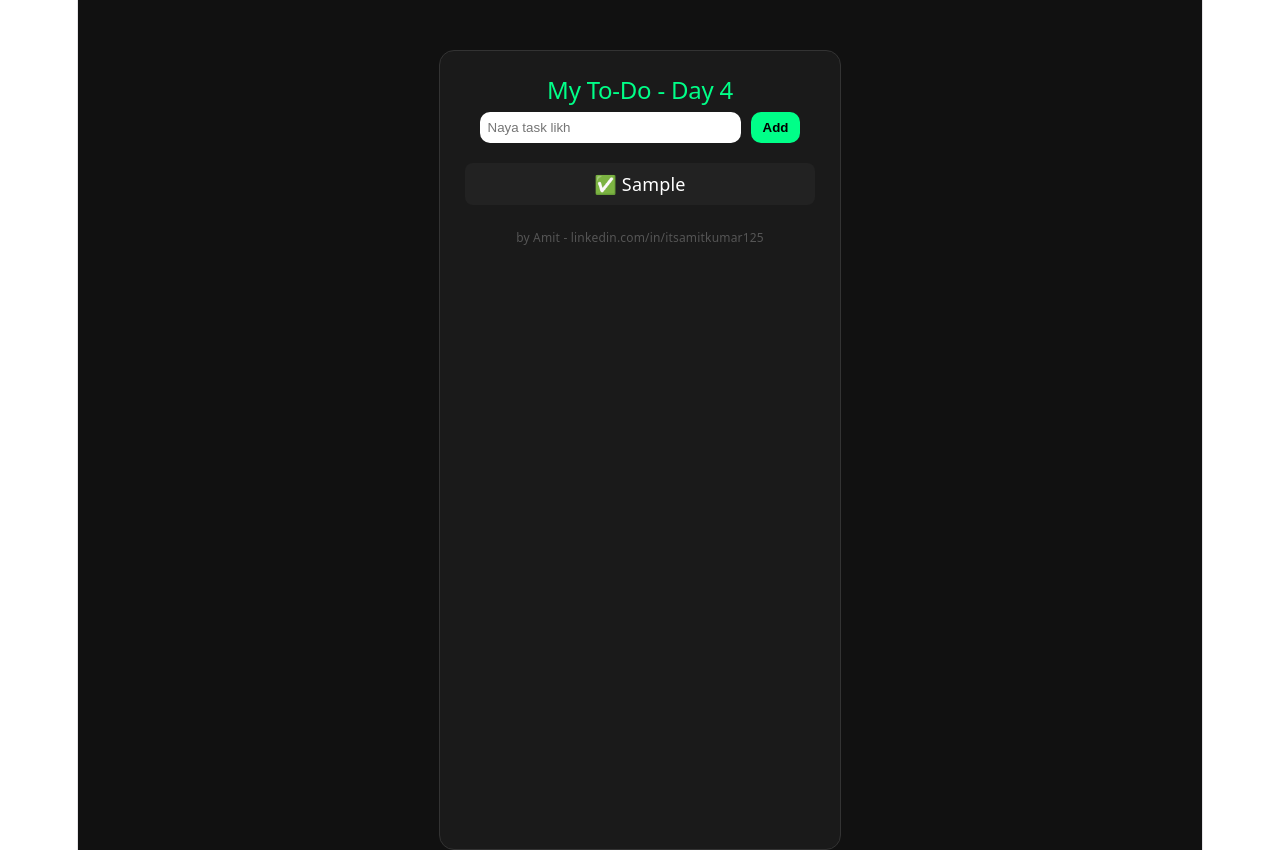
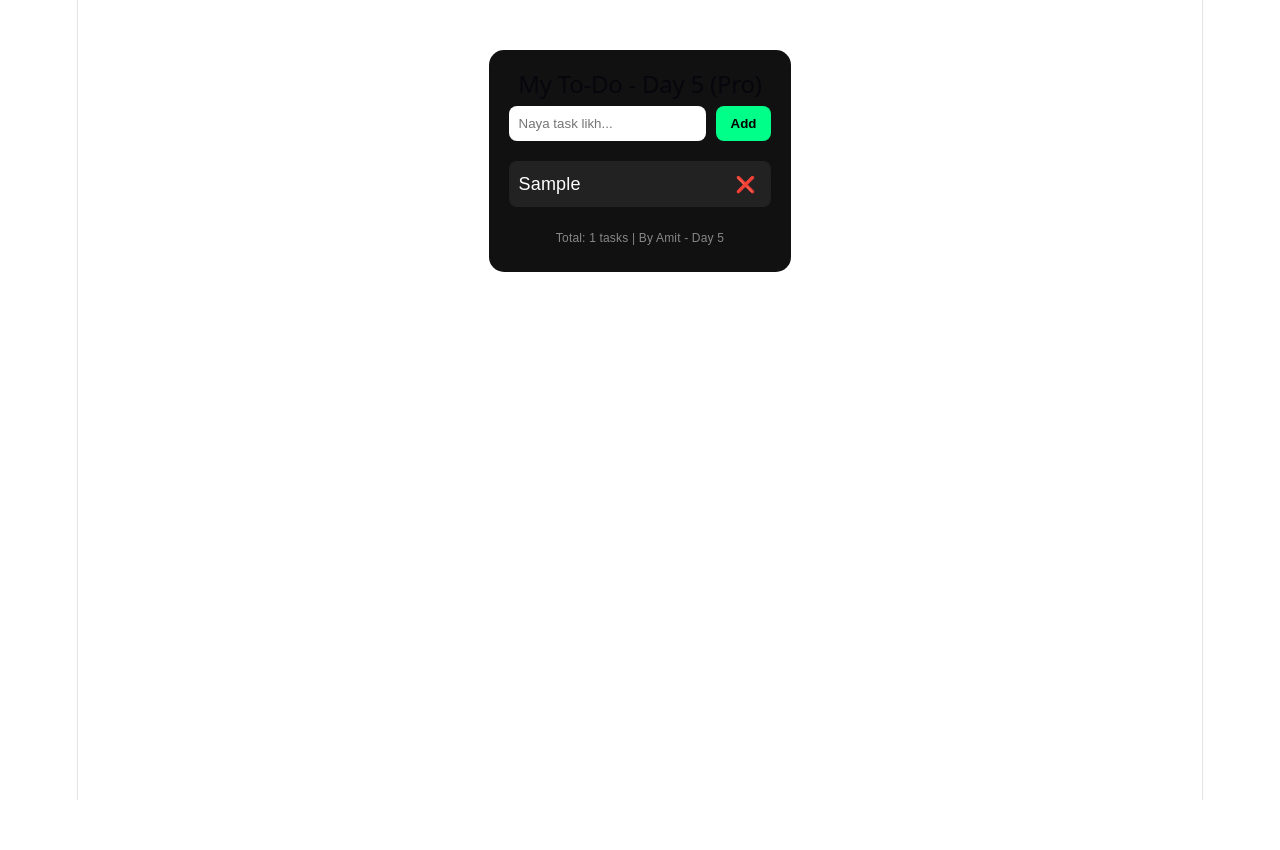
Before and after one commit to itsamitkumar125-ops/todo-app, a React (Vite) app: page / in a window 1280 px wide. Both pictures are taken after typing "Sample" into the empty fields and a click on the button "Add". After the commit the page ends 800 px from the top, so only its background shows below. Built offline with nearby package versions, Linux system fonts and the light colour scheme.

Commit message:
day 5 done - delete + localstorage

```diff
--- a/src/App.css
+++ b/src/App.css
@@ -1,184 +1,8 @@
-.counter {
-  font-size: 16px;
-  padding: 5px 10px;
-  border-radius: 5px;
-  color: var(--accent);
-  background: var(--accent-bg);
-  border: 2px solid transparent;
-  transition: border-color 0.3s;
-  margin-bottom: 24px;
-
-  &:hover {
-    border-color: var(--accent-border);
-  }
-  &:focus-visible {
-    outline: 2px solid var(--accent);
-    outline-offset: 2px;
-  }
-}
-
-.hero {
-  position: relative;
-
-  .base,
-  .framework,
-  .vite {
-    inset-inline: 0;
-    margin: 0 auto;
-  }
-
-  .base {
-    width: 170px;
-    position: relative;
-    z-index: 0;
-  }
-
-  .framework,
-  .vite {
-    position: absolute;
-  }
-
-  .framework {
-    z-index: 1;
-    top: 34px;
-    height: 28px;
-    transform: perspective(2000px) rotateZ(300deg) rotateX(44deg) rotateY(39deg)
-      scale(1.4);
-  }
-
-  .vite {
-    z-index: 0;
-    top: 107px;
-    height: 26px;
-    width: auto;
-    transform: perspective(2000px) rotateZ(300deg) rotateX(40deg) rotateY(39deg)
-      scale(0.8);
-  }
-}
-
-#center {
-  display: flex;
-  flex-direction: column;
-  gap: 25px;
-  place-content: center;
-  place-items: center;
-  flex-grow: 1;
-
-  @media (max-width: 1024px) {
-    padding: 32px 20px 24px;
-    gap: 18px;
-  }
-}
-
-#next-steps {
-  display: flex;
-  border-top: 1px solid var(--border);
-  text-align: left;
-
-  & > div {
-    flex: 1 1 0;
-    padding: 32px;
-    @media (max-width: 1024px) {
-      padding: 24px 20px;
-    }
-  }
-
-  .icon {
-    margin-bottom: 16px;
-    width: 22px;
-    height: 22px;
-  }
-
-  @media (max-width: 1024px) {
-    flex-direction: column;
-    text-align: center;
-  }
-}
-
-#docs {
-  border-right: 1px solid var(--border);
-
-  @media (max-width: 1024px) {
-    border-right: none;
-    border-bottom: 1px solid var(--border);
-  }
-}
-
-#next-steps ul {
-  list-style: none;
-  padding: 0;
-  display: flex;
-  gap: 8px;
-  margin: 32px 0 0;
-
-  .logo {
-    height: 18px;
-  }
-
-  a {
-    color: var(--text-h);
-    font-size: 16px;
-    border-radius: 6px;
-    background: var(--social-bg);
-    display: flex;
-    padding: 6px 12px;
-    align-items: center;
-    gap: 8px;
-    text-decoration: none;
-    transition: box-shadow 0.3s;
-
-    &:hover {
-      box-shadow: var(--shadow);
-    }
-    .button-icon {
-      height: 18px;
-      width: 18px;
-    }
-  }
-
-  @media (max-width: 1024px) {
-    margin-top: 20px;
-    flex-wrap: wrap;
-    justify-content: center;
-
-    li {
-      flex: 1 1 calc(50% - 8px);
-    }
-
-    a {
-      width: 100%;
-      justify-content: center;
-      box-sizing: border-box;
-    }
-  }
-}
-
-#spacer {
-  height: 88px;
-  border-top: 1px solid var(--border);
-  @media (max-width: 1024px) {
-    height: 48px;
-  }
-}
-
-.ticks {
-  position: relative;
-  width: 100%;
-
-  &::before,
-  &::after {
-    content: '';
-    position: absolute;
-    top: -4.5px;
-    border: 5px solid transparent;
-  }
-
-  &::before {
-    left: 0;
-    border-left-color: var(--border);
-  }
-  &::after {
-    right: 0;
-    border-right-color: var(--border);
-  }
-}
+.container { max-width: 400px; margin: 50px auto; padding: 20px; background: #111; color: white; border-radius: 15px; text-align: center; font-family: sans-serif; }
+.input-box { display: flex; gap: 10px; margin-bottom: 20px; }
+.input-box input { flex: 1; padding: 10px; border-radius: 8px; border: none; }
+.input-box button { padding: 10px 15px; border-radius: 8px; border: none; background: #00ff88; cursor: pointer; font-weight: bold; }
+ul { list-style: none; padding: 0; }
+li { background: #222; padding: 10px; margin: 8px 0; border-radius: 8px; display: flex; justify-content: space-between; align-items: center; }
+.del-btn { background: transparent; border: none; cursor: pointer; font-size: 16px; }
+.footer { font-size: 12px; color: #888; margin-top: 15px; }
--- a/src/App.jsx
+++ b/src/App.jsx
@@ -1,36 +1,52 @@
-import { useState } from 'react'
+import { useState, useEffect } from 'react'
 import './App.css'
 
 function App() {
   const [task, setTask] = useState("")
-  const [list, setList] = useState([])
+  const [tasks, setTasks] = useState(() => {
+    const saved = localStorage.getItem("myTasks")
+    return saved? JSON.parse(saved) : []
+  })
+
+  useEffect(() => {
+    localStorage.setItem("myTasks", JSON.stringify(tasks))
+  }, [tasks])
 
   const addTask = () => {
-    if(task === "") return
-    setList([...list, task])
+    if (task.trim() === "") return
+    setTasks([...tasks, { id: Date.now(), text: task }])
     setTask("")
   }
 
+  const deleteTask = (id) => {
+    setTasks(tasks.filter(t => t.id!== id))
+  }
+
   return (
-    <div style={{background:"#111", minHeight:"100vh", color:"white", display:"flex", justifyContent:"center", paddingTop:"50px"}}>
-      <div style={{background:"#1a1a1a", padding:"25px", borderRadius:"15px", width:"350px", border:"1px solid #333"}}>
-        <h2 style={{color:"#00ff88"}}>My To-Do - Day 4</h2>
+    <div className="container">
+      <h2>My To-Do - Day 5 (Pro)</h2>
+      <div className="input-box">
         <input
+          type="text"
           value={task}
-          onChange={(e)=>setTask(e.target.value)}
-          placeholder="Naya task likh"
-          style={{width:"70%", padding:"8px", borderRadius:"10px", border:"none"}}
+          onChange={(e) => setTask(e.target.value)}
+          placeholder="Naya task likh..."
+          onKeyDown={(e) => e.key === 'Enter' && addTask()}
         />
-        <button onClick={addTask} style={{marginLeft:"10px", background:"#00ff88", border:"none", padding:"8px 12px", borderRadius:"10px", fontWeight:"bold"}}>Add</button>
+        <button onClick={addTask}>Add</button>
+      </div>
 
-        <div style={{marginTop:"20px"}}>
-          {list.map((t, i) => (
-            <p key={i} style={{background:"#222", padding:"8px", borderRadius:"8px"}}>✅ {t}</p>
-          ))}
-        </div>
-        <p style={{color:"#555", fontSize:"12px", marginTop:"20px"}}>by Amit - linkedin.com/in/itsamitkumar125</p>
-      </div>
+      <ul>
+        {tasks.map((t) => (
+          <li key={t.id}>
+            {t.text}
+            <button className="del-btn" onClick={() => deleteTask(t.id)}>❌</button>
+          </li>
+        ))}
+      </ul>
+      <p className="footer">Total: {tasks.length} tasks | By Amit - Day 5</p>
     </div>
   )
 }
+
 export default App
```
